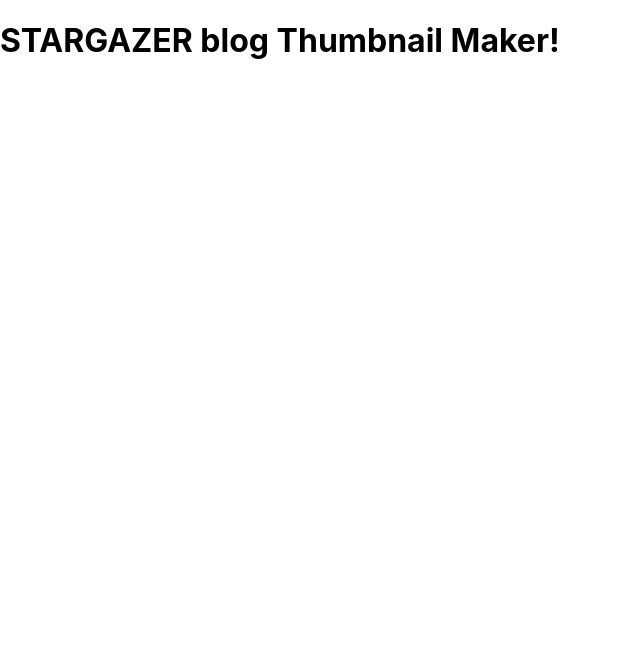
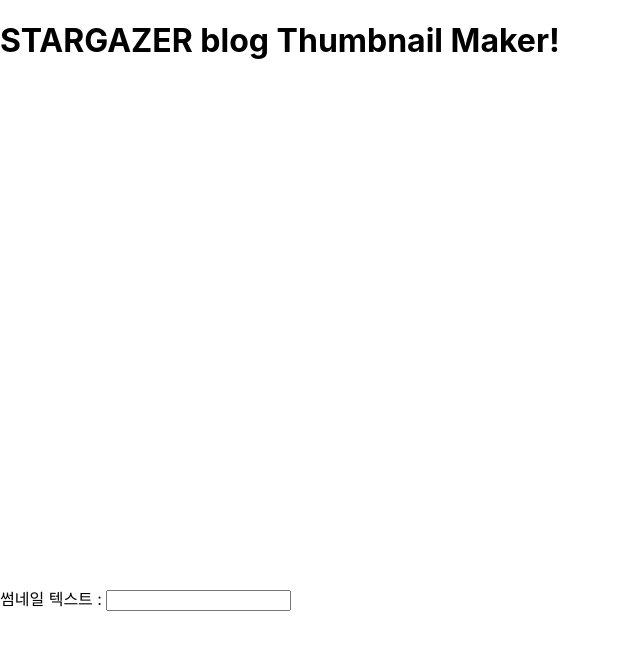
Before and after one commit to HarenKei/Thumbnail_Maker, a React (Create React App) app: page / in a window 1280 px wide. Shown: the top 650 px of the page, without its empty margins (0-640 px from the left). Built offline with nearby package versions, Linux system fonts and the light colour scheme.

Commit message:
Update App.js : input text test code

```diff
--- a/src/App.js
+++ b/src/App.js
@@ -4,13 +4,19 @@ import './App.css';
 const Thumbnail = () =>{
   const [image, setImage] = useState(null)
   const canvas = useRef(null)
+  const [thumbText, setThumbText] = useState(null)
 
   useEffect(()=>{
     const bgImage = new Image();
-    bgImage.src =
+    bgImage.src = "./image/background.jpeg"
     bgImage.onload = () => setImage(bgImage)
   }, [])
 
+  const onChange = (event) => {
+    /*  event: 사용자의 액션에 따라서 자동으로 이벤트가
+    생성되며, 특정한 파라미터가 없을경우, 기본 파라미터로 이벤트 객체가 생성된다. */
+      setThumbText(event.target.value);
+  }
 
 
 return (
@@ -18,9 +24,11 @@ return (
     <h1>STARGAZER blog Thumbnail Maker!</h1>
 
     <div>
-      <canvas ref={ canvas } width="800px" height="500px">
-
-      </canvas>
+      <canvas ref={ canvas } width="800px" height="500px" /> {/*썸네일의 배경이 될 이미지를 표시하며, 텍스트 작성을 보여준다.*/}
+    </div>
+    <div>
+      썸네일 텍스트 : <input type="text" value={ thumbText } onChange={onChange} />
+      { thumbText }
     </div>
   </div>
 )
```
